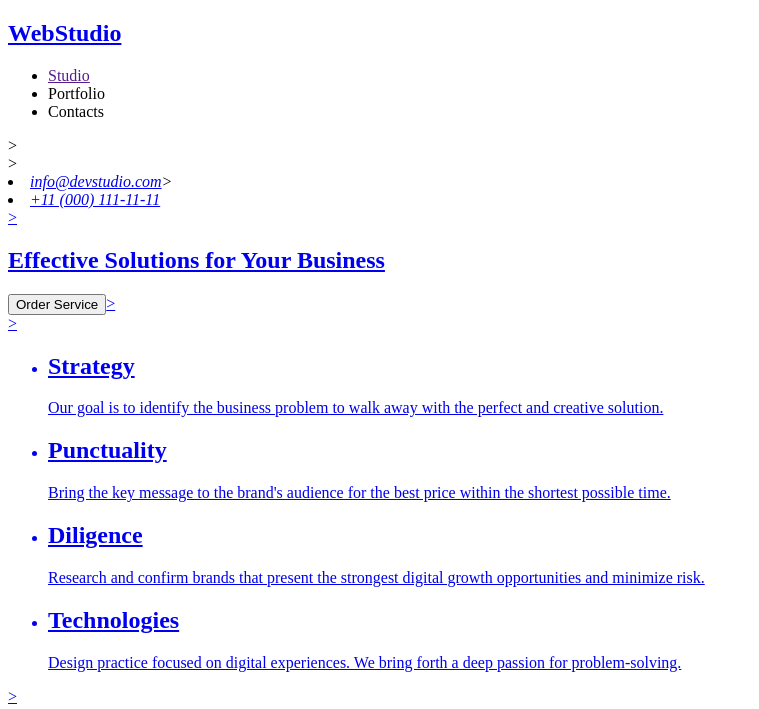
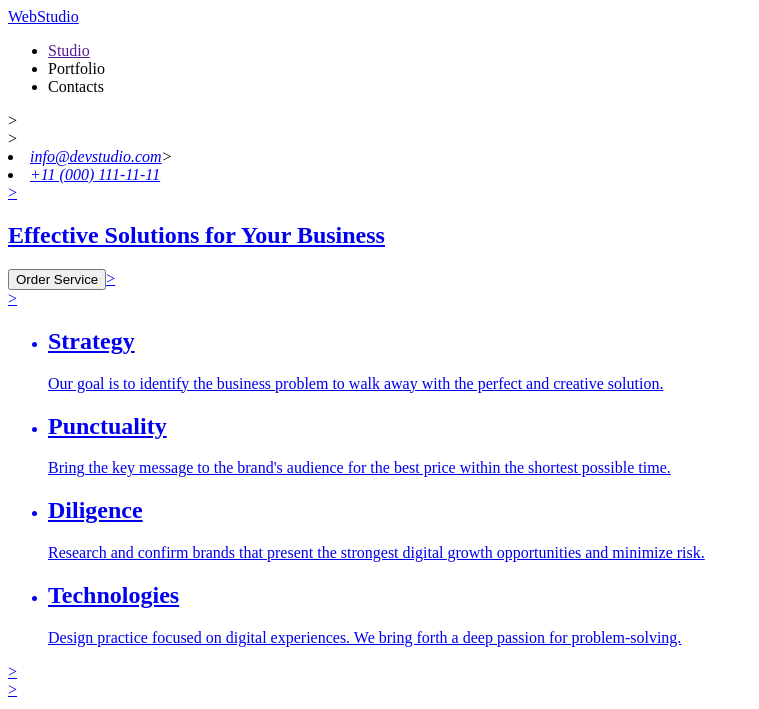
Before and after one commit to BuenoAmigo/goit-markup-hw-01, a plain HTML site: page index.html in a window 1280 px wide. Shown: the top 709 px of the page, without its empty margins (0-759 px from the left). Drawn offline with Linux system fonts and the light colour scheme.

Commit message:
Update to header01

```diff
--- a/index.html
+++ b/index.html
@@ -9,9 +9,9 @@
 <body>
     <header>
         <nav>
-        <h1><a href="./index.html">WebStudio</a></h1>
+            <a href="./index.html">WebStudio</a>
         <ul>
-            <li> <a href="">Studio</a></li>
+            <li><a href="">Studio</a></li>
             <li><a href=""></a>Portfolio</a></li>
             <li><a href=""></a>Contacts</a></li>
         </ul>>
@@ -25,8 +25,8 @@
     <!-- Effective Solutions
     for Your Business-->
     <section>
-        <h2>Effective Solutions
-        for Your Business</h2>
+        <h1>Effective Solutions
+        for Your Business</h1>
         <button>Order Service</button>>
     </section>>
     <!--Переваги-->
```
